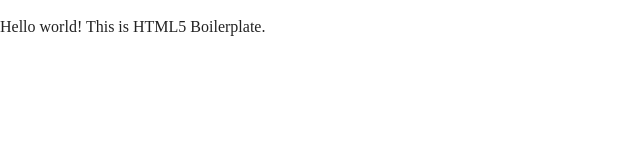
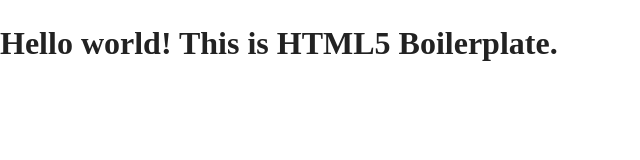
Before and after one commit to pmeissner/philmeissner.com, a plain HTML site: page index.jade in a window 1280 px wide. Shown: the whole page, without its empty margins (0-640 px from the left). Drawn offline with nearby package versions, Linux system fonts and the light colour scheme; files that its build step writes are made by us from their sources.

Commit message:
Testing the delpoy

```diff
--- a/index.jade
+++ b/index.jade
@@ -33,7 +33,7 @@
 		link(rel='stylesheet', href='css/main.css')
 	body
 		// Add your site or application content here
-		p Hello world! This is HTML5 Boilerplate.
+		h1 Hello world! This is HTML5 Boilerplate.
 		script(src='js/main.js')
 		// Google Analytics: change UA-XXXXX-Y to be your site's ID.
 		script.
```
Also changed, not shown: index.html.
